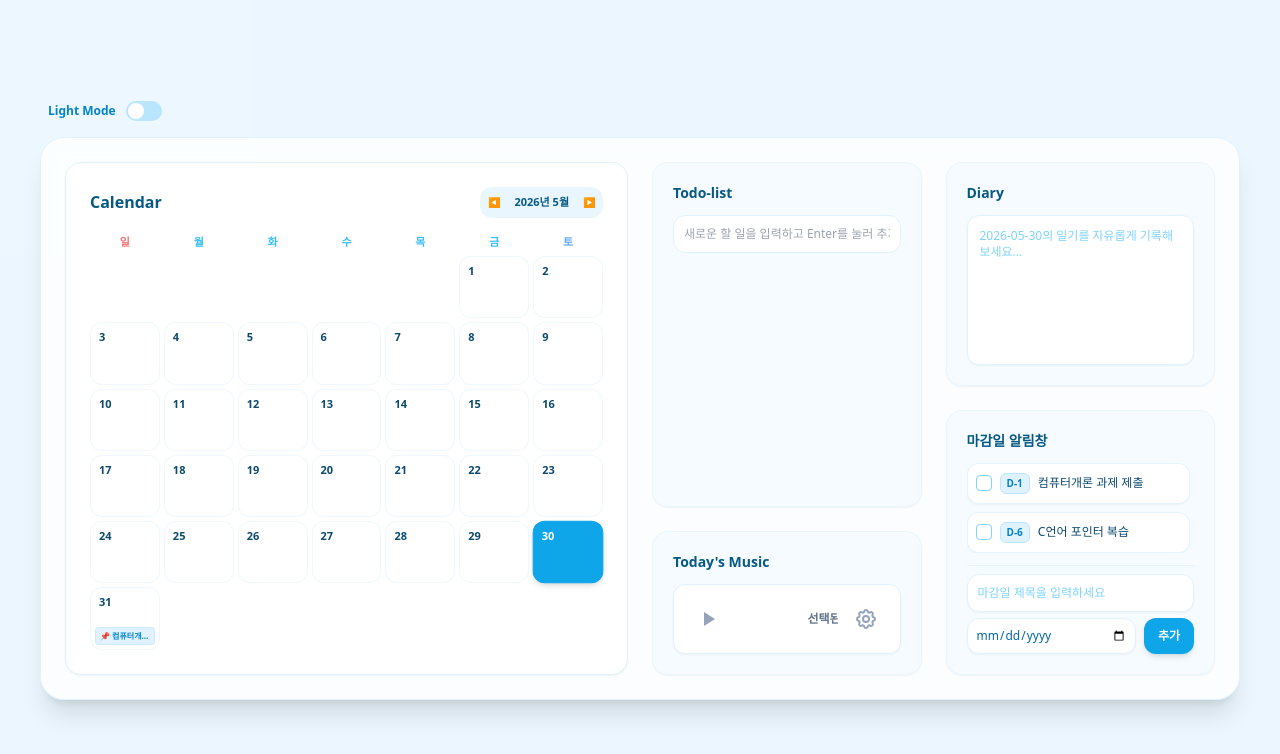
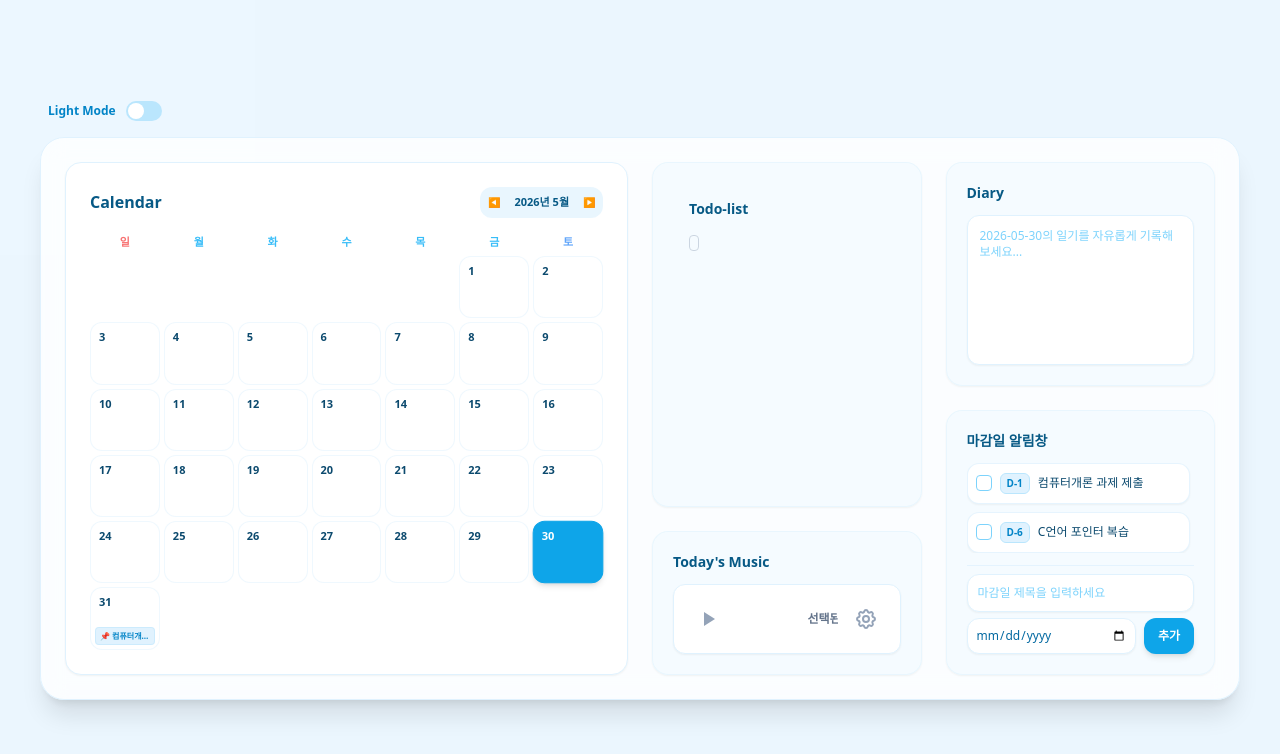
Before and after one commit to ch1030216/cs-assignment2, a Next.js app: page / in a window 1280 px wide. Shown: the top 754 px of the page. Built offline with nearby package versions, Linux system fonts and the light colour scheme.

Commit message:
todolist fixed5

```diff
--- a/src/app/components/TodoList.jsx
+++ b/src/app/components/TodoList.jsx
@@ -1,74 +1,62 @@
 "use client";
 
-import { useState } from "react";
-
 export default function TodoList({ selectedDate, todos = {}, setTodos, darkMode }) {
-  const [inputValue, setInputValue] = useState("");
-  const [editingId, setEditingId] = useState(null); // 현재 수정 중인 항목의 ID
-
   const currentTodos = todos && todos[selectedDate] ? todos[selectedDate] : [];
 
-  // 1. 상단 입력창으로 추가
-  const handleAddTodo = (e) => {
+  // 줄바꿈 시 새 항목 생성
+  const handleKeyDown = (e, index) => {
+    if (e.key === "Enter") {
       e.preventDefault();
-    if (!inputValue.trim()) return;
-    const newTodo = { id: Date.now(), text: inputValue, completed: false };
-    setTodos({ ...todos, [selectedDate]: [...currentTodos, newTodo] });
-    setInputValue("");
+      const newTodo = { id: Date.now(), text: "", completed: false };
+      const updated = [...currentTodos];
+      updated.splice(index + 1, 0, newTodo);
+      setTodos({ ...todos, [selectedDate]: updated });
+    }
   };
 
-  // 2. 리스트 내용 수정 (메모장 기능)
-  const handleEditChange = (id, newText) => {
+  const handleTextChange = (id, newText) => {
     const updated = currentTodos.map((t) => (t.id === id ? { ...t, text: newText } : t));
     setTodos({ ...todos, [selectedDate]: updated });
   };
 
-  // 3. 토글 및 삭제 등 기타 기능
   const handleToggle = (id) => {
     const updated = currentTodos.map((t) => (t.id === id ? { ...t, completed: !t.completed } : t));
     setTodos({ ...todos, [selectedDate]: updated });
   };
 
   return (
-    <div className="w-full h-full flex flex-col font-sans">
-      <h2 className={`text-sm font-bold mb-3 ${darkMode ? "text-sky-400" : "text-sky-800"}`}>Todo-list</h2>
+    <div className="w-full h-full p-4 font-sans">
+      <h2 className={`text-sm font-bold mb-4 ${darkMode ? "text-sky-400" : "text-sky-800"}`}>
+        Todo-list
+      </h2>
 
-      <form onSubmit={handleAddTodo} className="mb-4">
+      <div className="flex flex-col gap-2">
+        {/* 항목이 없을 경우 첫 줄 생성 */}
+        {currentTodos.length === 0 && (
+          <div className="flex items-center gap-3">
+            <div className="w-4 h-4 border rounded border-slate-300" />
             <input
-          type="text"
-          value={inputValue}
-          onChange={(e) => setInputValue(e.target.value)}
-          placeholder="새로운 할 일을 입력하고 Enter를 눌러 추가하세요"
-          className={`w-full text-xs p-2.5 border rounded-xl ${darkMode ? "bg-slate-800 border-slate-700 text-white" : "bg-white border-sky-100"}`}
+              autoFocus
+              className="flex-1 bg-transparent outline-none text-xs"
+              onKeyDown={(e) => e.key === 'Enter' && setTodos({...todos, [selectedDate]: [{id: Date.now(), text: "", completed: false}]})}
             />
-      </form>
+          </div>
+        )}
 
-      <div className="flex flex-col gap-2 max-h-[220px] overflow-y-auto">
-        {currentTodos.map((todo) => (
+        {/* 리스트 출력 */}
+        {currentTodos.map((todo, index) => (
           <div key={todo.id} className="flex items-center gap-3 group">
-            {/* 체크박스 */}
             <div
               onClick={() => handleToggle(todo.id)}
               className={`w-4 h-4 rounded border cursor-pointer flex-shrink-0 ${todo.completed ? "bg-sky-500 border-sky-500" : "border-slate-300"}`}
             />
-
-            {/* 메모장처럼 동작하는 텍스트 영역 */}
-            {editingId === todo.id ? (
             <input
-                autoFocus
               value={todo.text}
-                onChange={(e) => handleEditChange(todo.id, e.target.value)}
-                onBlur={() => setEditingId(null)} // 포커스 잃으면 수정 모드 종료
-                className="flex-1 bg-transparent outline-none text-xs text-slate-700 border-b border-sky-300"
+              onChange={(e) => handleTextChange(todo.id, e.target.value)}
+              onKeyDown={(e) => handleKeyDown(e, index)}
+              placeholder="내용을 입력하세요..."
+              className="flex-1 bg-transparent outline-none text-xs text-slate-700"
             />
-            ) : (
-              <span
-                onClick={() => setEditingId(todo.id)}
-                className={`flex-1 text-xs cursor-text ${todo.completed ? "line-through text-slate-400" : "text-slate-700"}`}
-              >
-                {todo.text || "내용을 입력하세요..."}
-              </span>
-            )}
           </div>
         ))}
       </div>
```
Lines whose indentation alone changed are shown as unchanged.
